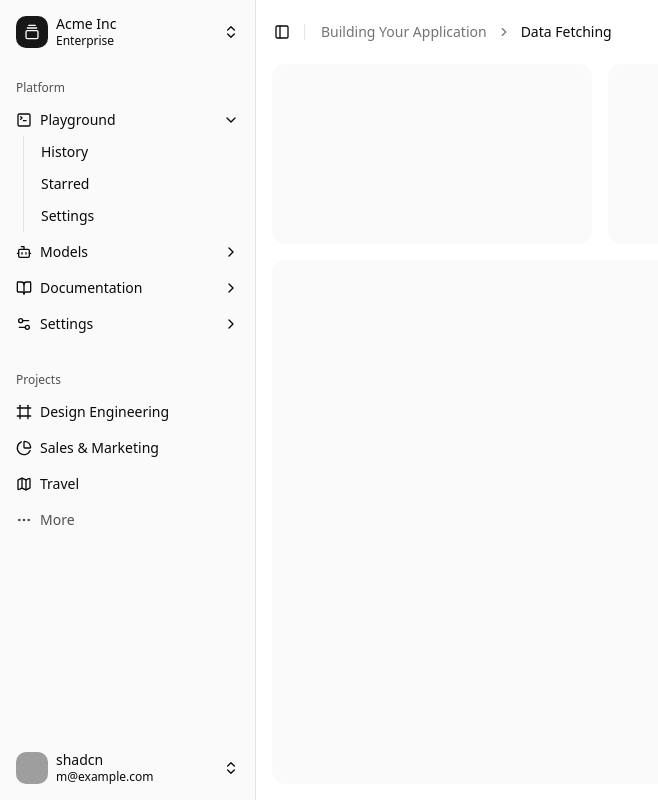
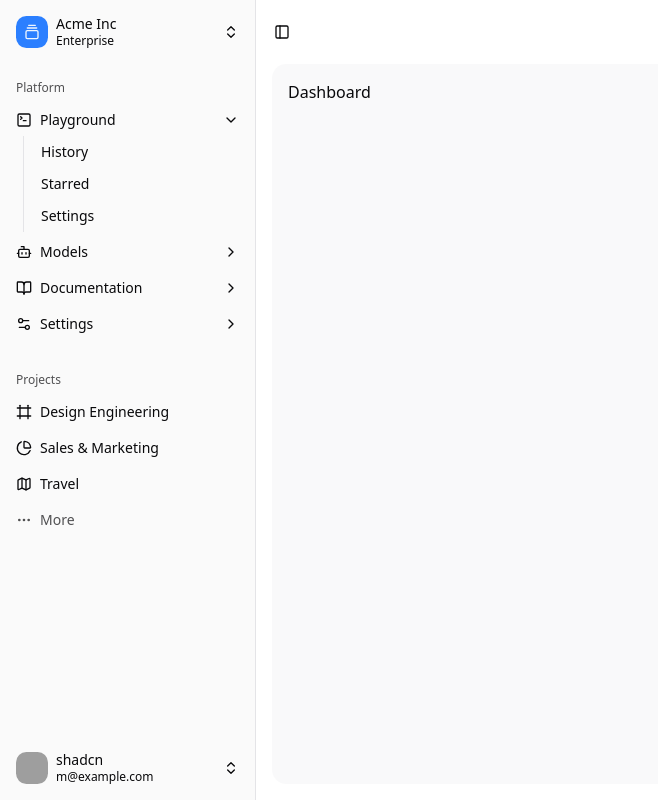
Before and after one commit to theharoldroyce/teknokrat_hirams, a Next.js app: page /dashboard in a window 1280 px wide. Shown: the whole page, without its empty margins (0-658 px from the left). Built offline with nearby package versions, Linux system fonts and the light colour scheme; grey boxes are pictures that could not be loaded.

Commit message:
added layout

```diff
--- /dev/null
+++ b/app/dashboard/admin/company/page.jsx
@@ -0,0 +1,9 @@
+import React from 'react'
+
+export default function CompanyPage() {
+  return (
+    <div>
+      CompanyPage
+    </div>
+  )
+}
--- /dev/null
+++ b/app/dashboard/admin/page.jsx
@@ -0,0 +1,9 @@
+import React from 'react'
+
+function AdminPage() {
+  return (
+    <div>AdminPage</div>
+  )
+}
+
+export default AdminPage
--- /dev/null
+++ b/app/dashboard/layout.jsx
@@ -0,0 +1,9 @@
+import DashboardShell from "@/components/layout/DashboardShell";
+
+export default function DashboardLayout({ children }) {
+  return (
+    <DashboardShell>
+      {children}
+    </DashboardShell>
+  );
+}
--- a/app/dashboard/page.jsx
+++ b/app/dashboard/page.jsx
@@ -16,38 +16,6 @@ import {
 
 export default function Page() {
   return (
-    <SidebarProvider>
-      <AppSidebar />
-      <SidebarInset>
-        <header
-          className="flex h-16 shrink-0 items-center gap-2 transition-[width,height] ease-linear group-has-data-[collapsible=icon]/sidebar-wrapper:h-12">
-          <div className="flex items-center gap-2 px-4">
-            <SidebarTrigger className="-ml-1" />
-            <Separator orientation="vertical" className="mr-2 data-[orientation=vertical]:h-4" />
-            <Breadcrumb>
-              <BreadcrumbList>
-                <BreadcrumbItem className="hidden md:block">
-                  <BreadcrumbLink href="#">
-                    Building Your Application
-                  </BreadcrumbLink>
-                </BreadcrumbItem>
-                <BreadcrumbSeparator className="hidden md:block" />
-                <BreadcrumbItem>
-                  <BreadcrumbPage>Data Fetching</BreadcrumbPage>
-                </BreadcrumbItem>
-              </BreadcrumbList>
-            </Breadcrumb>
-          </div>
-        </header>
-        <div className="flex flex-1 flex-col gap-4 p-4 pt-0">
-          <div className="grid auto-rows-min gap-4 md:grid-cols-3">
-            <div className="bg-muted/50 aspect-video rounded-xl" />
-            <div className="bg-muted/50 aspect-video rounded-xl" />
-            <div className="bg-muted/50 aspect-video rounded-xl" />
-          </div>
-          <div className="bg-muted/50 min-h-[100vh] flex-1 rounded-xl md:min-h-min" />
-        </div>
-      </SidebarInset>
-    </SidebarProvider>
+    <h1>Dashboard</h1>
   );
 }
--- a/app/globals.css
+++ b/app/globals.css
@@ -44,73 +44,74 @@
 }
 
 :root {
-  --radius: 0.625rem;
+  --radius: 0.65rem;
   --background: oklch(1 0 0);
-  --foreground: oklch(0.145 0 0);
+  --foreground: oklch(0.141 0.005 285.823);
   --card: oklch(1 0 0);
-  --card-foreground: oklch(0.145 0 0);
+  --card-foreground: oklch(0.141 0.005 285.823);
   --popover: oklch(1 0 0);
-  --popover-foreground: oklch(0.145 0 0);
-  --primary: oklch(0.205 0 0);
-  --primary-foreground: oklch(0.985 0 0);
-  --secondary: oklch(0.97 0 0);
-  --secondary-foreground: oklch(0.205 0 0);
-  --muted: oklch(0.97 0 0);
-  --muted-foreground: oklch(0.556 0 0);
-  --accent: oklch(0.97 0 0);
-  --accent-foreground: oklch(0.205 0 0);
+  --popover-foreground: oklch(0.141 0.005 285.823);
+  --primary: oklch(0.623 0.214 259.815);
+  --primary-foreground: oklch(0.97 0.014 254.604);
+  --secondary: oklch(0.967 0.001 286.375);
+  --secondary-foreground: oklch(0.21 0.006 285.885);
+  --muted: oklch(0.967 0.001 286.375);
+  --muted-foreground: oklch(0.552 0.016 285.938);
+  --accent: oklch(0.967 0.001 286.375);
+  --accent-foreground: oklch(0.21 0.006 285.885);
   --destructive: oklch(0.577 0.245 27.325);
-  --border: oklch(0.922 0 0);
-  --input: oklch(0.922 0 0);
-  --ring: oklch(0.708 0 0);
+  --border: oklch(0.92 0.004 286.32);
+  --input: oklch(0.92 0.004 286.32);
+  --ring: oklch(0.623 0.214 259.815);
   --chart-1: oklch(0.646 0.222 41.116);
   --chart-2: oklch(0.6 0.118 184.704);
   --chart-3: oklch(0.398 0.07 227.392);
   --chart-4: oklch(0.828 0.189 84.429);
   --chart-5: oklch(0.769 0.188 70.08);
   --sidebar: oklch(0.985 0 0);
-  --sidebar-foreground: oklch(0.145 0 0);
-  --sidebar-primary: oklch(0.205 0 0);
-  --sidebar-primary-foreground: oklch(0.985 0 0);
-  --sidebar-accent: oklch(0.97 0 0);
-  --sidebar-accent-foreground: oklch(0.205 0 0);
-  --sidebar-border: oklch(0.922 0 0);
-  --sidebar-ring: oklch(0.708 0 0);
+  --sidebar-foreground: oklch(0.141 0.005 285.823);
+  --sidebar-primary: oklch(0.623 0.214 259.815);
+  --sidebar-primary-foreground: oklch(0.97 0.014 254.604);
+  --sidebar-accent: oklch(0.967 0.001 286.375);
+  --sidebar-accent-foreground: oklch(0.21 0.006 285.885);
+  --sidebar-border: oklch(0.92 0.004 286.32);
+  --sidebar-ring: oklch(0.623 0.214 259.815);
 }
 
 .dark {
-  --background: oklch(0.145 0 0);
+  --background: oklch(0.141 0.005 285.823);
   --foreground: oklch(0.985 0 0);
-  --card: oklch(0.205 0 0);
+  --card: oklch(0.21 0.006 285.885);
   --card-foreground: oklch(0.985 0 0);
-  --popover: oklch(0.205 0 0);
+  --popover: oklch(0.21 0.006 285.885);
   --popover-foreground: oklch(0.985 0 0);
-  --primary: oklch(0.922 0 0);
-  --primary-foreground: oklch(0.205 0 0);
-  --secondary: oklch(0.269 0 0);
+  --primary: oklch(0.546 0.245 262.881);
+  --primary-foreground: oklch(0.379 0.146 265.522);
+  --secondary: oklch(0.274 0.006 286.033);
   --secondary-foreground: oklch(0.985 0 0);
-  --muted: oklch(0.269 0 0);
-  --muted-foreground: oklch(0.708 0 0);
-  --accent: oklch(0.269 0 0);
+  --muted: oklch(0.274 0.006 286.033);
+  --muted-foreground: oklch(0.705 0.015 286.067);
+  --accent: oklch(0.274 0.006 286.033);
   --accent-foreground: oklch(0.985 0 0);
   --destructive: oklch(0.704 0.191 22.216);
   --border: oklch(1 0 0 / 10%);
   --input: oklch(1 0 0 / 15%);
-  --ring: oklch(0.556 0 0);
+  --ring: oklch(0.488 0.243 264.376);
   --chart-1: oklch(0.488 0.243 264.376);
   --chart-2: oklch(0.696 0.17 162.48);
   --chart-3: oklch(0.769 0.188 70.08);
   --chart-4: oklch(0.627 0.265 303.9);
   --chart-5: oklch(0.645 0.246 16.439);
-  --sidebar: oklch(0.205 0 0);
+  --sidebar: oklch(0.21 0.006 285.885);
   --sidebar-foreground: oklch(0.985 0 0);
-  --sidebar-primary: oklch(0.488 0.243 264.376);
-  --sidebar-primary-foreground: oklch(0.985 0 0);
-  --sidebar-accent: oklch(0.269 0 0);
+  --sidebar-primary: oklch(0.546 0.245 262.881);
+  --sidebar-primary-foreground: oklch(0.379 0.146 265.522);
+  --sidebar-accent: oklch(0.274 0.006 286.033);
   --sidebar-accent-foreground: oklch(0.985 0 0);
   --sidebar-border: oklch(1 0 0 / 10%);
-  --sidebar-ring: oklch(0.556 0 0);
+  --sidebar-ring: oklch(0.488 0.243 264.376);
 }
+
 
 @layer base {
   * {
--- /dev/null
+++ b/components/layout/DashboardShell.jsx
@@ -0,0 +1,60 @@
+// components/DashboardShell.jsx
+"use client";
+
+import { AppSidebar } from "@/components/app-sidebar";
+import {
+  Breadcrumb,
+  BreadcrumbItem,
+  BreadcrumbLink,
+  BreadcrumbList,
+  BreadcrumbPage,
+  BreadcrumbSeparator,
+} from "@/components/ui/breadcrumb";
+import { Separator } from "@/components/ui/separator";
+import {
+  SidebarInset,
+  SidebarProvider,
+  SidebarTrigger,
+} from "@/components/ui/sidebar";
+
+export default function DashboardShell({ children }) {
+  // Any other dynamic logic can be added here (e.g. reading user role from context)
+  return (
+    <SidebarProvider>
+      <AppSidebar />
+      <SidebarInset>
+        <header
+          className="flex h-16 shrink-0 items-center gap-2 transition-[width,height] ease-linear group-has-data-[collapsible=icon]/sidebar-wrapper:h-12"
+        >
+          <div className="flex items-center gap-2 px-4">
+            <SidebarTrigger className="-ml-1" />
+            {/* <Separator orientation="vertical" className="mr-2 data-[orientation=vertical]:h-4" /> */}
+            {/* <Breadcrumb>
+              <BreadcrumbList>
+                <BreadcrumbItem className="hidden md:block">
+                  <BreadcrumbLink href="#">
+                    Building Your Application
+                  </BreadcrumbLink>
+                </BreadcrumbItem>
+                <BreadcrumbSeparator className="hidden md:block" />
+                <BreadcrumbItem>
+                  <BreadcrumbPage>Data Fetching</BreadcrumbPage>
+                </BreadcrumbItem>
+              </BreadcrumbList>
+            </Breadcrumb> */}
+          </div>
+        </header>
+        <div className="flex flex-1 flex-col gap-4 p-4 pt-0">
+          {/* <div className="grid auto-rows-min gap-4 md:grid-cols-3">
+            <div className="bg-muted/50 aspect-video rounded-xl" />
+            <div className="bg-muted/50 aspect-video rounded-xl" />
+            <div className="bg-muted/50 aspect-video rounded-xl" />
+          </div> */}
+          <div className="bg-muted/50 min-h-[100vh] flex-1 rounded-xl md:min-h-min p-4">
+            {children}
+          </div>
+        </div>
+      </SidebarInset>
+    </SidebarProvider>
+  );
+}
```
